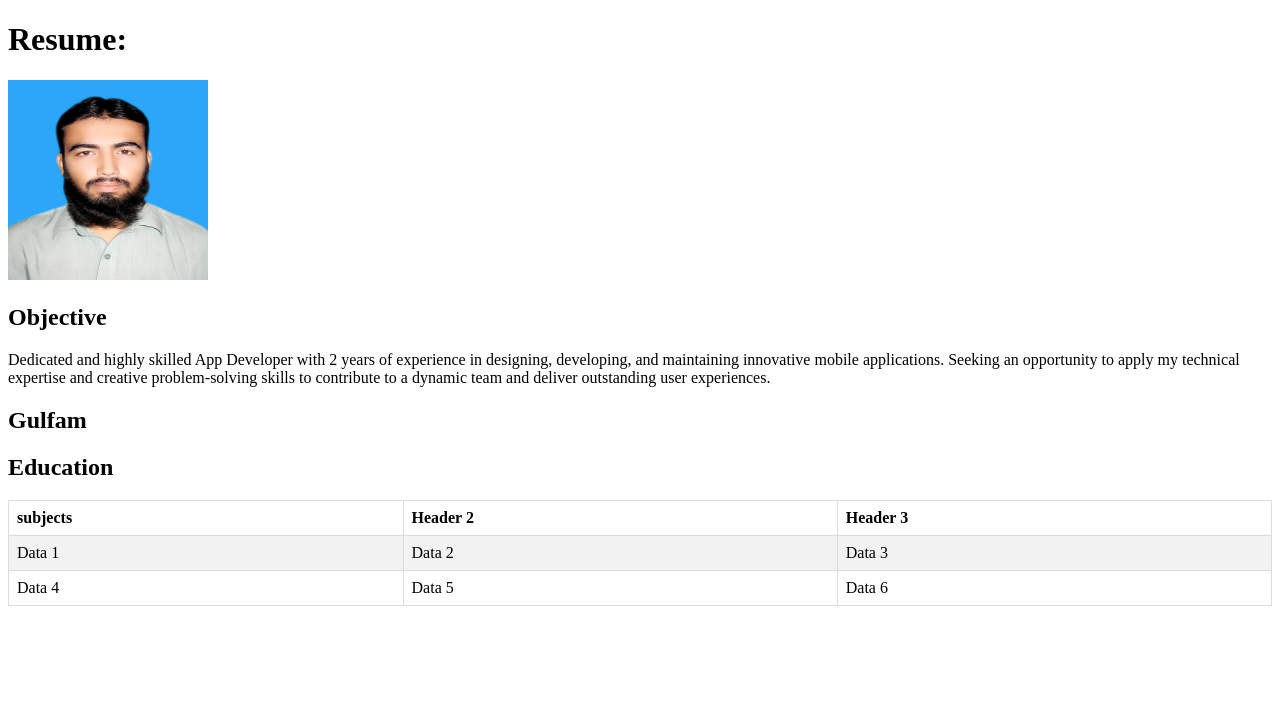
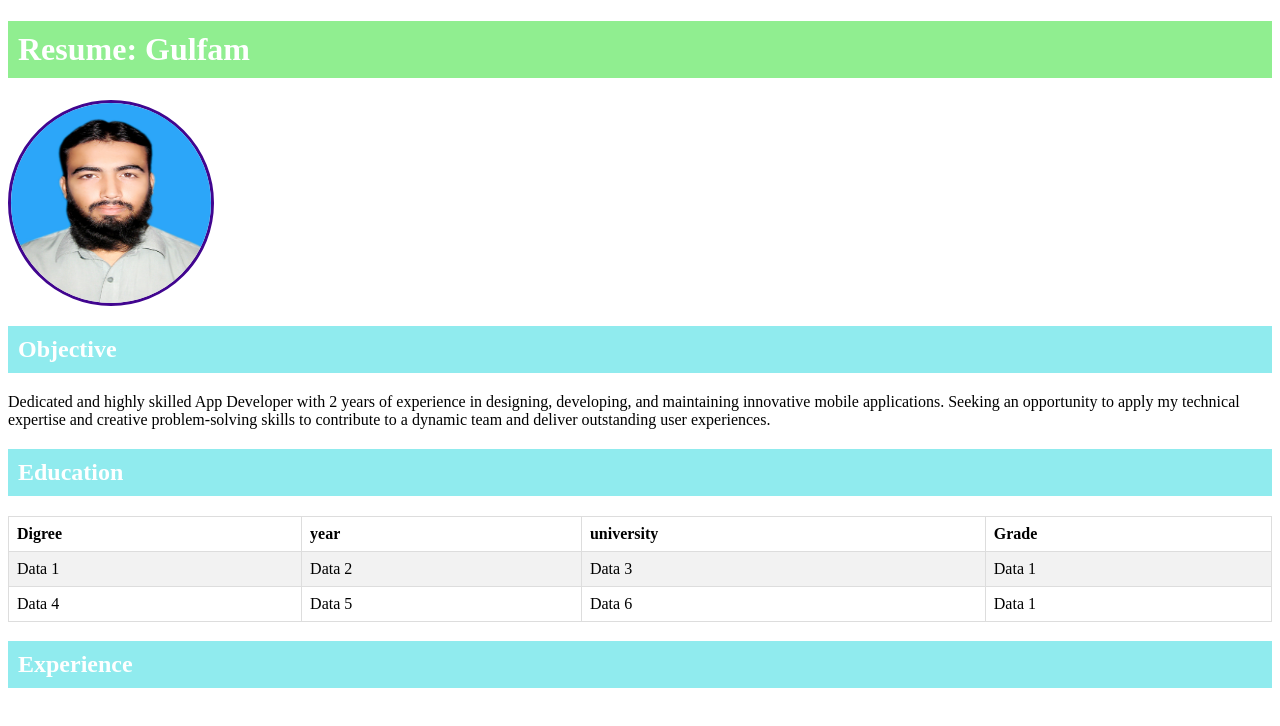
Before and after one commit to gulfamkhan2308/html_day4, a plain HTML site: page index.html in a window 1280 px wide. Drawn offline with Linux system fonts and the light colour scheme.

Commit message:
addition

```diff
--- a/index.html
+++ b/index.html
@@ -7,12 +7,38 @@
 </head>
 <body>
 
- <h1>Resume: </h1>
- <img src="./gulfam.JPG" alt="Girl in a jacket" width="200" height="200">
+ <h1>Resume: Gulfam </h1>
+ <style>
+  h1 {
+    background-color: lightgreen;
+    color: #fff; /* Set text color to white for better visibility on the background */
+    padding: 10px; /* Add padding for some spacing around the text */
+  }
+</style>
+ <style>
+  .circular-image {
+    width: 200px;
+    height: 200px;
+    border-radius: 50%;
+    overflow: hidden;
+    border: 3px solid #41058f; /
+  }
+</style>
+
+ <div class="circular-image">
+  <img src="./gulfam.JPG" alt="Girl in a jacket" width="200" height="200">
+</div>
 
  <h2>Objective </h2>
+ <style>
+  h2 {
+    background-color: rgb(144, 235, 238);
+    color: #fff; /* Set text color to white for better visibility on the background */
+    padding: 10px; /* Add padding for some spacing around the text */
+  }
+</style>
  <p>Dedicated and highly skilled App Developer with 2 years of experience in designing, developing, and maintaining innovative mobile applications. Seeking an opportunity to apply my technical expertise and creative problem-solving skills to contribute to a dynamic team and deliver outstanding user experiences.
-    <h2>Gulfam </h2>
+
  </p>
  <h2>Education</h2>
  <!DOCTYPE html>
@@ -40,26 +66,26 @@
 
 <table>
   <tr>
-    <th>subjects</th>
-    <th>Header 2</th>
-    <th>Header 3</th>
+    <th>Digree</th>
+    <th>year</th>
+    <th>university</th>
+    <th>Grade</th>
   </tr>
   <tr>
     <td>Data 1</td>
     <td>Data 2</td>
     <td>Data 3</td>
+    <td>Data 1</td>
   </tr>
   <tr>
     <td>Data 4</td>
     <td>Data 5</td>
     <td>Data 6</td>
+    <td>Data 1</td>
   </tr>
+
 </table>
 
 </body>
+<h2>Experience</h2>
 </html>
-
-
-
-</body>
-</html>
```
